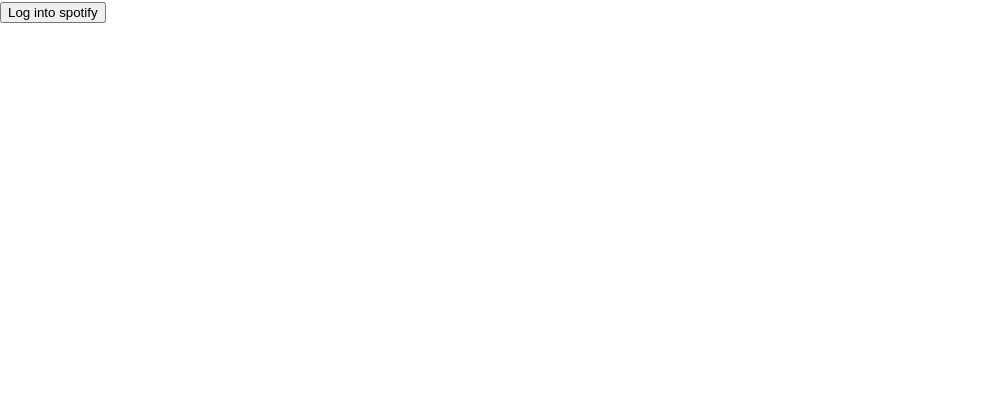
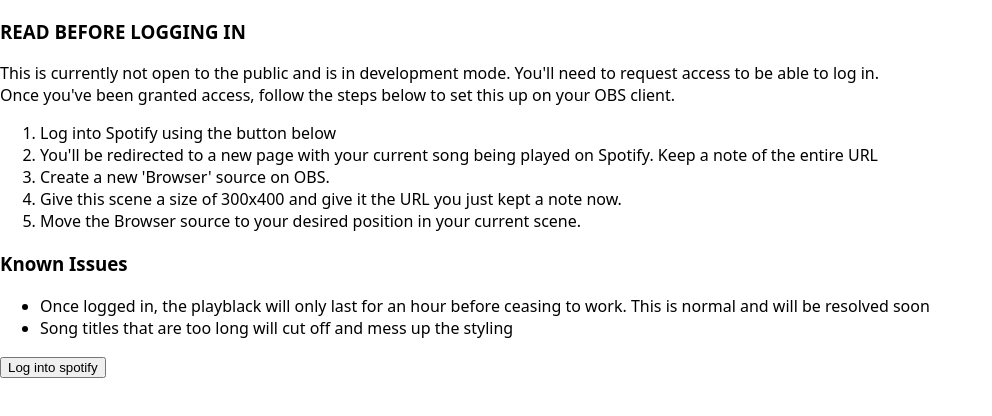
Before and after one commit to muhsink99/obs-spotify-playing-now, a Next.js app: page / in a window 1280 px wide. Shown: the top 416 px of the page, without its empty margins (0-992 px from the left). Built offline with nearby package versions, Linux system fonts and the light colour scheme.

Commit message:
feat: add intro section to describe setup process

```diff
--- a/components/SpotifyPlayblack/SpotifyPlayback.module.css
+++ b/components/SpotifyPlayblack/SpotifyPlayback.module.css
@@ -37,7 +37,6 @@
   color: var(--text);
   transition: color 0.3s;
   font-weight: 400;
-  letter-spacing: 0.073em;
 }
 
 .card__artist {
--- a/pages/callback/index.tsx
+++ b/pages/callback/index.tsx
@@ -9,7 +9,6 @@ export default function Main() {
     const getCurrentPlayback = (accessToken: string) => getPlaybackState(accessToken).then((res) => {
         if (res?.status === 200) {
             setPlaybackData(res.data);
-            console.log(res.data);
         }
     })
 
--- a/pages/index.tsx
+++ b/pages/index.tsx
@@ -3,6 +3,24 @@ import { authenticateWithSpotify } from "../services/spotify-service"
 export default function Home() {
   return (
     <>
+      <h3>READ BEFORE LOGGING IN</h3>
+      <p>
+        This is currently not open to the public and is in development mode. You'll need to request access to be able to log in.
+        <br/>
+        Once you've been granted access, follow the steps below to set this up on your OBS client.
+      </p>
+      <ol>
+        <li>Log into Spotify using the button below</li>
+        <li>You'll be redirected to a new page with your current song being played on Spotify. Keep a note of the entire URL</li>
+        <li>Create a new 'Browser' source on OBS. </li>
+        <li>Give this scene a size of 300x400 and give it the URL you just kept a note now.</li>
+        <li>Move the Browser source to your desired position in your current scene.</li>
+      </ol>
+      <h3>Known Issues</h3>
+      <ul>
+        <li>Once logged in, the playblack will only last for an hour before ceasing to work. This is normal and will be resolved soon</li>
+        <li>Song titles that are too long will cut off and mess up the styling</li>
+      </ul>
       <button onClick={() => authenticateWithSpotify()}>Log into spotify</button>
     </>
   )
--- a/services/helper.ts
+++ b/services/helper.ts
@@ -37,7 +37,7 @@ function convertMillisecondsToTimestamp(ms: number) : string {
         parseInt(seconds) === 60 ?
         (minutes+1) + ":00" :
         minutes + ":" + (parseInt(seconds) < 10 ? "0" : "") + seconds
-      );
+    );
 }
 
 export {
```
